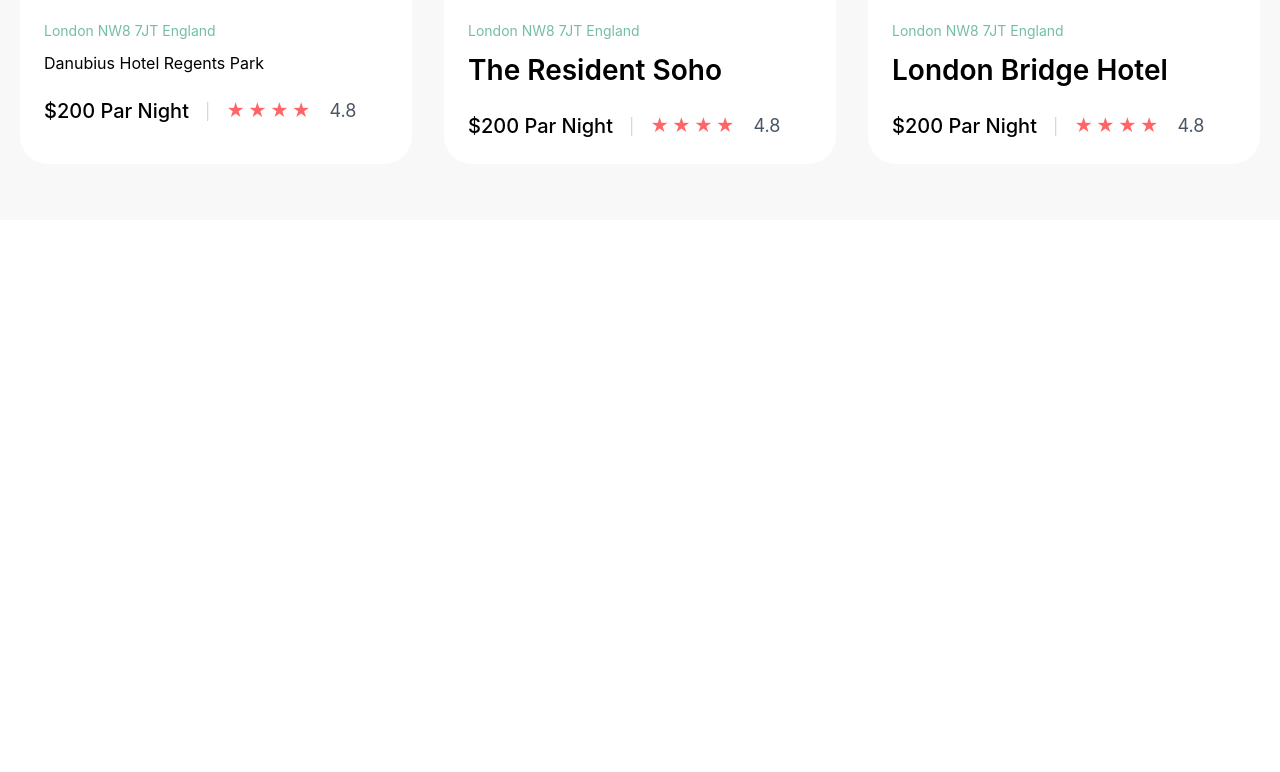
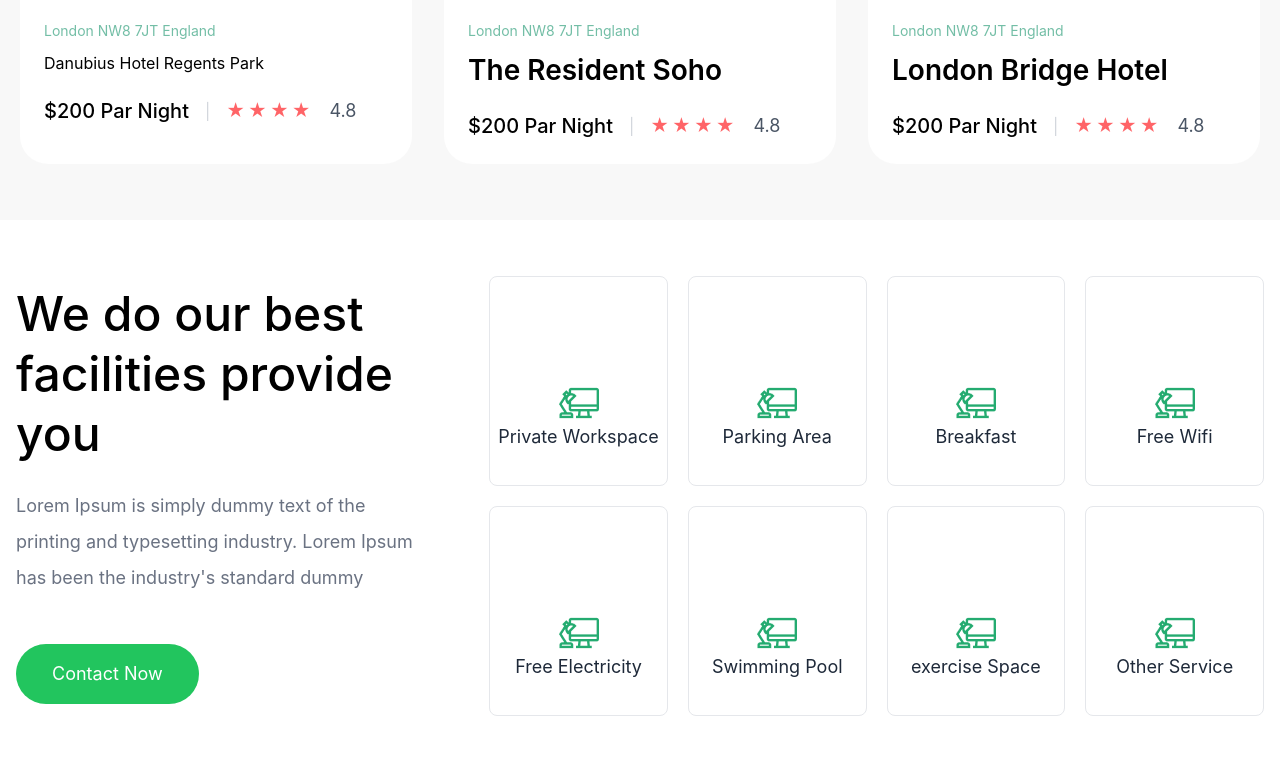
Before and after one commit to Zuhur061/week3branch, a website: page index.html in a window 1280 px wide. Shown: the part 1363-2135 px from the top of the page. Before the commit the page ends 1583 px from the top, so only its background shows below. Drawn offline with nearby package versions, Linux system fonts and the light colour scheme; files that its build step writes are made by us from their sources.

Commit message:
page 1 com 2 in main

```diff
--- a/index.html
+++ b/index.html
@@ -160,5 +160,89 @@
         </div>
     </div>
 </section>
+
+
+
+
+
+
+
+
+<section class="max-w-7xl mx-auto px-4 py-14">
+  <div class="flex flex-col lg:flex-row gap-10 lg:gap-14 items-start">
+
+    <div class="w-full lg:w-[35%] pt-2">
+      <h2 class="text-4xl sm:text-5xl font-medium leading-tight text-black mb-6">
+        We do our best <br />
+        facilities provide you
+      </h2>
+
+      <p class="text-gray-500 text-lg leading-9 mb-12 max-w-md">
+        Lorem Ipsum is simply dummy text of the printing and
+        typesetting industry. Lorem Ipsum has been the industry's
+        standard dummy
+      </p>
+
+      <button class="bg-[#22c55e] text-white px-9 py-4 rounded-full text-lg">
+        Contact Now
+      </button>
+    </div>
+
+    <div class="w-full lg:w-[65%]">
+      <div class="grid grid-cols-2 md:grid-cols-3 lg:grid-cols-4 gap-5">
+
+        <div class="border border-gray-200 rounded-lg h-[210px] flex flex-col items-center justify-center text-center">
+          <div class="w-12 h-12 mb-6"></div>
+          <img src="./imgs/workspace 1.png" alt="">
+          <p class="text-lg text-gray-800">Private Workspace</p>
+        </div>
+
+        <div class="border border-gray-200 rounded-lg h-[210px] flex flex-col items-center justify-center text-center">
+          <div class="w-12 h-12 mb-6"></div>
+              <img src="./imgs/workspace 1.png" alt="">
+          <p class="text-lg text-gray-800">Parking Area</p>
+        </div>
+
+        <div class="border border-gray-200 rounded-lg h-[210px] flex flex-col items-center justify-center text-center">
+          <div class="w-12 h-12 mb-6"></div>
+          <img src="./imgs/workspace 1.png" alt="">
+          <p class="text-lg text-gray-800">Breakfast</p>
+        </div>
+
+        <div class="border border-gray-200 rounded-lg h-[210px] flex flex-col items-center justify-center text-center">
+          <div class="w-12 h-12 mb-6"></div>
+          <img src="./imgs/workspace 1.png" alt="">
+          <p class="text-lg text-gray-800">Free Wifi</p>
+        </div>
+
+        <div class="border border-gray-200 rounded-lg h-[210px] flex flex-col items-center justify-center text-center">
+          <div class="w-12 h-12 mb-6"></div>
+          <img src="./imgs/workspace 1.png" alt="">
+          <p class="text-lg text-gray-800">Free Electricity</p>
+        </div>
+
+        <div class="border border-gray-200 rounded-lg h-[210px] flex flex-col items-center justify-center text-center">
+          <div class="w-12 h-12 mb-6"></div>
+          <img src="./imgs/workspace 1.png" alt="">
+          <p class="text-lg text-gray-800">Swimming Pool</p>
+        </div>
+
+        <div class="border border-gray-200 rounded-lg h-[210px] flex flex-col items-center justify-center text-center">
+          <div class="w-12 h-12 mb-6"></div>
+          <img src="./imgs/workspace 1.png" alt="">
+          <p class="text-lg text-gray-800">exercise Space</p>
+        </div>
+
+        <div class="border border-gray-200 rounded-lg h-[210px] flex flex-col items-center justify-center text-center">
+          <div class="w-12 h-12 mb-6"></div>
+          <img src="./imgs/workspace 1.png" alt="">
+          <p class="text-lg text-gray-800">Other Service</p>
+        </div>
+
+      </div>
+    </div>
+
+  </div>
+</section>
 </body>
 </html>
```
Also changed, not shown: imgs/workspace 1.png (added).
